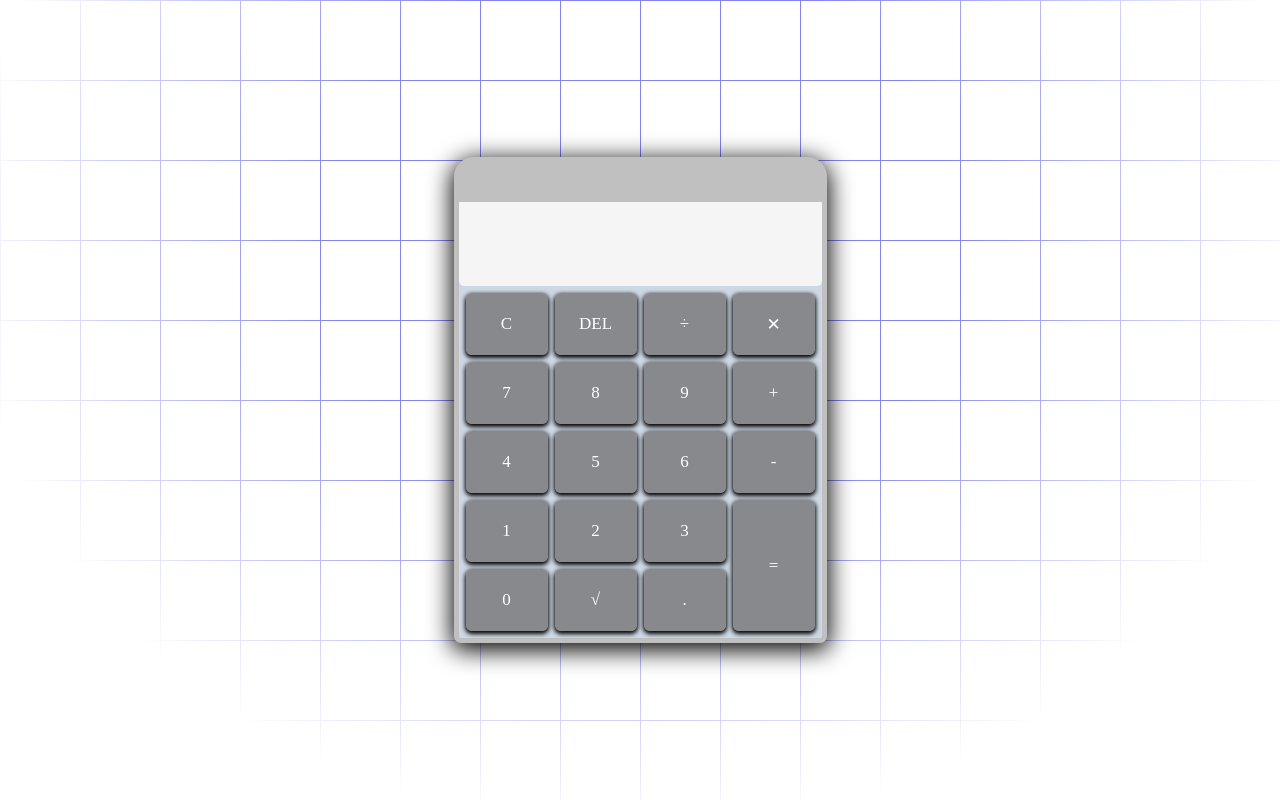
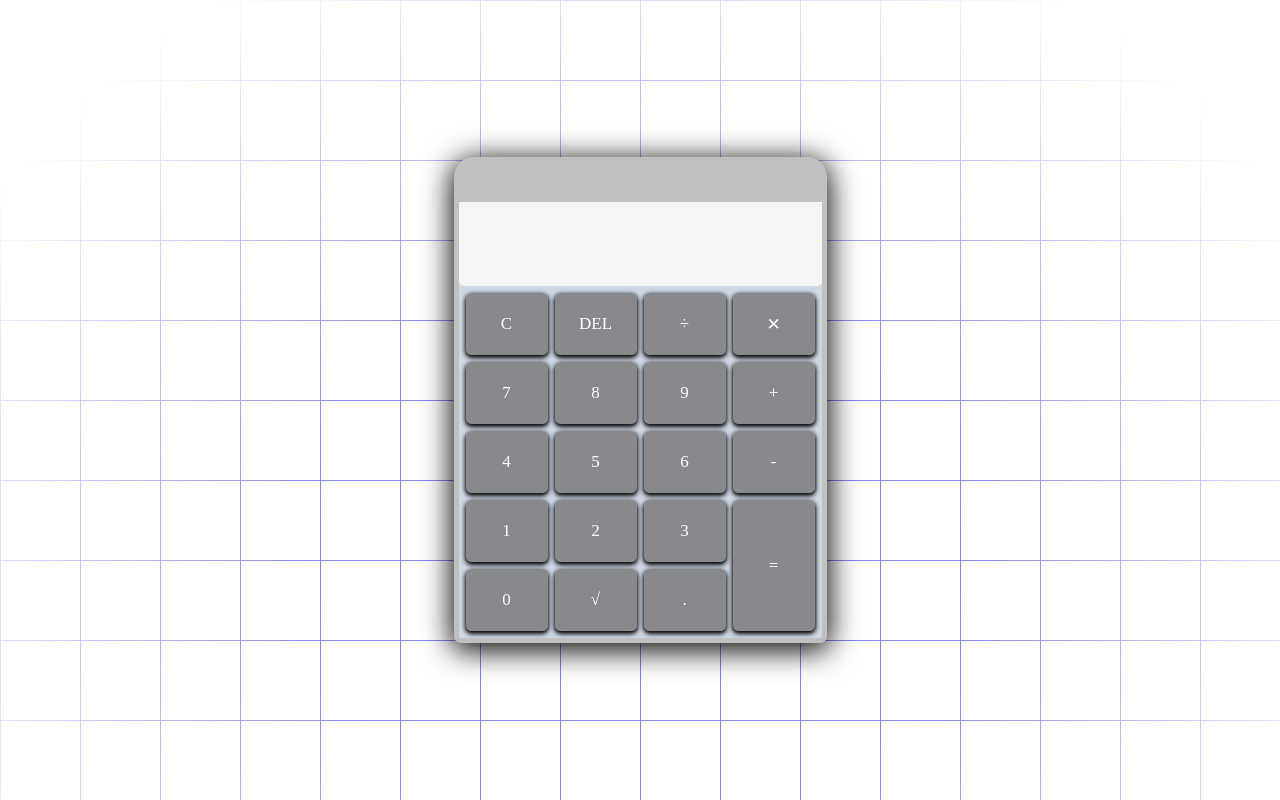
Before and after one commit to Sylvestertaiwo/Simple-calculator, a plain HTML site: page index.html in a window 1280 px wide. Drawn offline with Linux system fonts and the light colour scheme.

Commit message:
adding background

```diff
--- a/style.css
+++ b/style.css
@@ -18,7 +18,7 @@ body::before{
     background: linear-gradient(180deg, rgb(131, 131, 240) 1px, transparent 1px), linear-gradient(90deg, rgb(131, 131, 240) 1px, transparent 1px);
     background-size: 80px 80px;
     -webkit-mask-image: radial-gradient(ellipse at 50% 50%, #000 35%, transparent 65%);
-    mask-image: radial-gradient(ellipse at 50% 30%, #000 35%, transparent 75%);
+    mask-image: radial-gradient(ellipse at 50% 70%, #000 35%, transparent 85%);
 }
 .container{
     display: table-row;
@@ -47,7 +47,7 @@ body::before{
     border: 5px solid silver;
     border-radius: 20px 20px 7px 7px;
     background: rgb(206, 215, 228);
-    box-shadow: 0px 5px 25px 2px black;
+    box-shadow: 0px 5px 30px 2px black;
 }
 .screenbox{
     display: flex;
```
